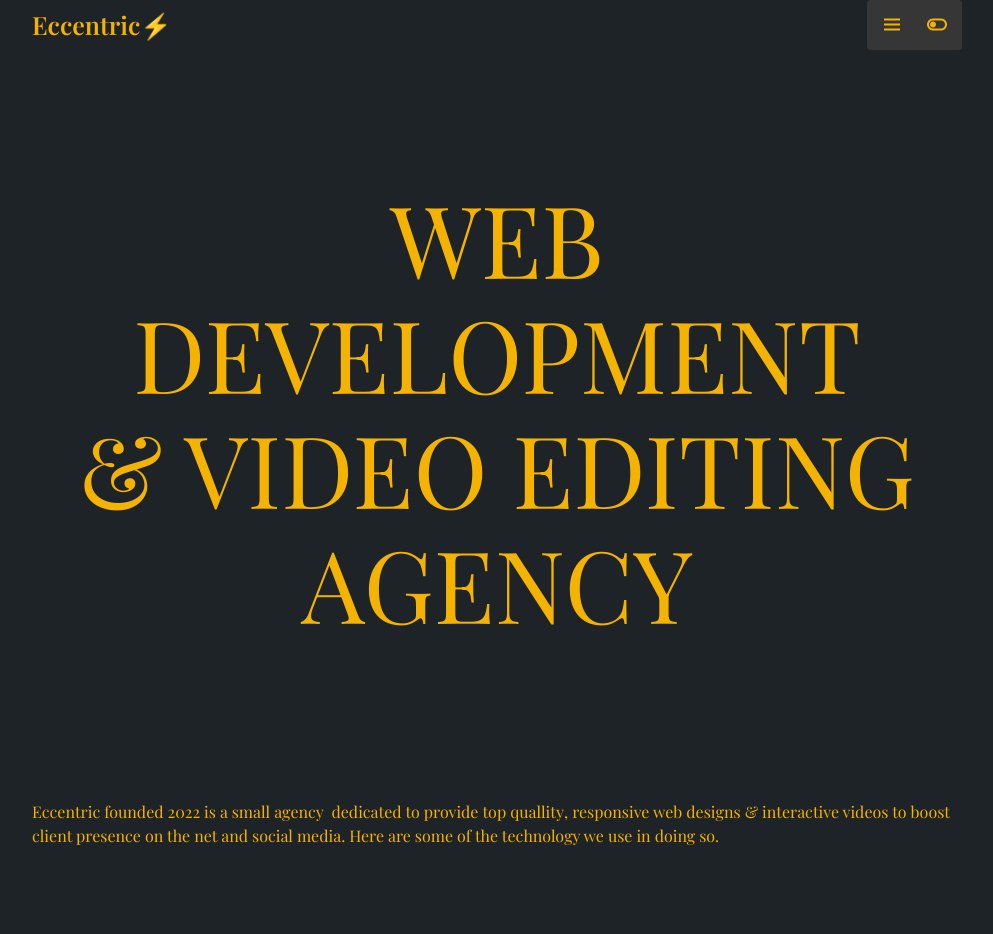
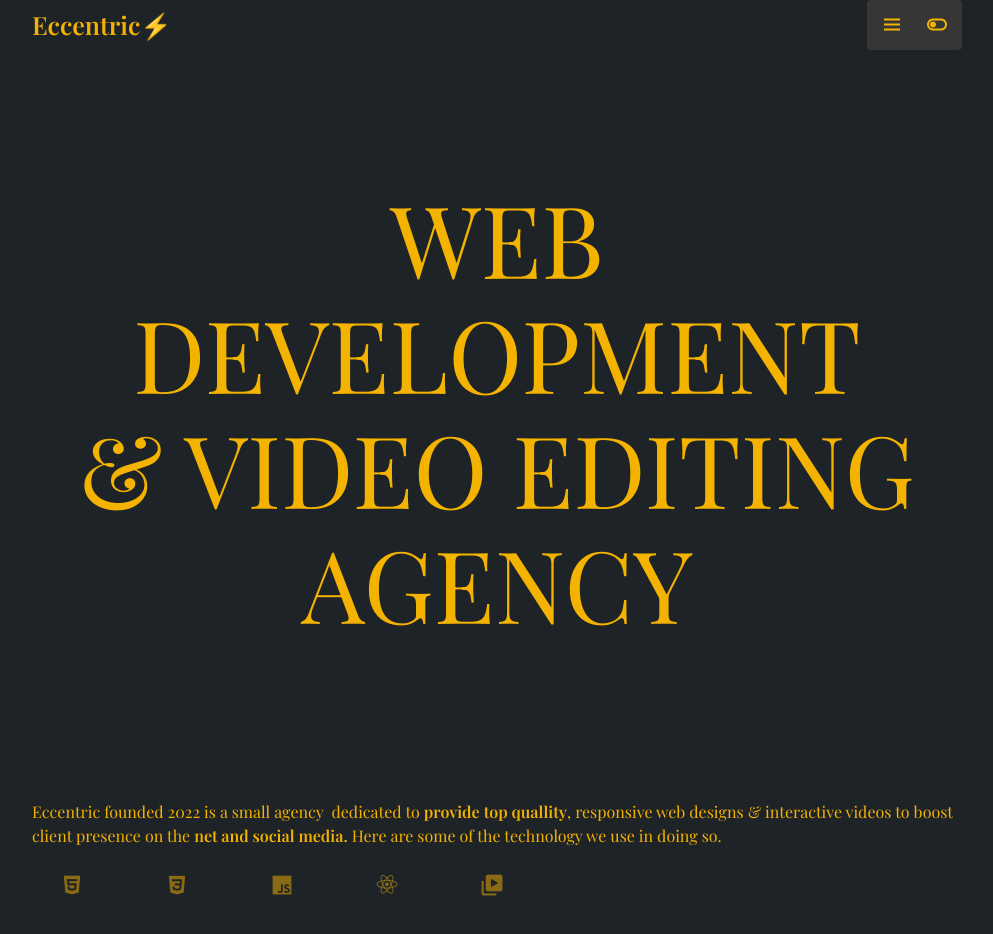
Before and after one commit to PercibalG12/Eccentric, a plain HTML site: page index.html in a window 1280 px wide. Shown: the whole page, without its empty margins (143-1136 px from the left). Drawn offline with nearby package versions, Linux system fonts and the light colour scheme.

Commit message:
animations

```diff
--- a/assets/css/styles.css
+++ b/assets/css/styles.css
@@ -88,10 +88,9 @@ textarea{
     outline: none;
 }
 
-/*
-?RADIAL GRADIENT
-?background: radial-gradient(50% 50% at 50% 50%, rgba(255, 101, 118, .08) 0%, rgba(255, 101, 118, 0) 100%);
-*/
+
+
+
 /* !REUSABLE CLASSES */
 .container{
     max-width: var(--container-width);
@@ -102,6 +101,10 @@ textarea{
 .section{
     padding-block: var(--section-vertical-spacing);
     position: relative;
+}
+
+.d-grid{
+    display: grid;
 }
 /*  */
 
@@ -317,6 +320,78 @@ text-transform: uppercase;
 /*  */
 
 /* !ABOUT ME STYLES */
+.section-decription{
+    gap: 2.5rem;
+    margin-bottom: 2.5rem;
+}
+
+.descriptiion{
+    text-transform: uppercase;
+    font-weight: 300;
+
+}
+
+.text-bold{
+    font-weight: bold;
+}
+
+.teck-stack{
+    max-width: 50rem;
+    grid-template-columns: repeat(auto-fit, minmax(5rem, 1fr)) ;
+    gap: 2.5rem;
+    margin-top: 2.5rem;
+
+}
+
+.teck-stack-item{
+display: flex;
+align-items: center;
+justify-content: center;
+position: relative;
+}
+
+.teck-stack-item i {
+    font-size: 2.5rem;
+    opacity: .5;
+    }
+
+.teck-stack-item::before,
+.teck-stack-item::after{
+    position: absolute;
+    top: -1rem;
+    transform: translateY(-100%);
+    opacity: 0;
+    transition: transform .5s opacity .5s;
+}
+
+.teck-stack-item::before{
+    content: '';
+    border: 1rem solid transparent;
+    border-top-color: var(--dark-color);
+   transform: translateY(0);
+   z-index: 5;
+}
+.teck-stack-item::after{
+    content: attr(data-tooltip);
+   width: max-content;
+    border-top-color: var(--dark-color);
+    padding: .5rem  1rem;
+    border-radius:.4rem ;
+   font-size: 1rem;
+}
+
+.teck-stack-item:hover::before{
+    opacity: 1;
+    transform: translateY(-.6rem);
+}
+
+.teck-stack-item:hover::after{
+    opacity: 1;
+    /* transform: translateY(-.6rem); */
+}
+
+
+
 
 /* !PORTFOLIO STYLES */
 
--- a/assets/js/app.js
+++ b/assets/js/app.js
@@ -44,23 +44,13 @@ if (bodyElement.classList.contains('dark-theme')) {
 themeToggleButton.addEventListener('click', toggleTheme)
 // !SCROLL REVEAL
 
+const sr = ScrollReveal({
+    distance: '50px',
+    duration: 1500,
+    easing: 'cubic-bezier(0.68, -0.55, 0.265, 1.55)'
+});
 
-// const container = document.querySelectorAll('.container');
-// const titleMainTitle = document.querySelectorAll('.title main-title');
-// const sparkle = document.querySelectorAll('.inline-image has-sparkles has-sparkles-alt');
-
-
-// for(let i = 0; i < container.length; i++) {
-//   container[i].addEventListener('mousemove', (e) => {
-//    titleMainTitle[i].style.opacity = 1;
-//    titleMainTitle[i].style.transform = `transition(-100%, -50% ) rotate(5deg)`;
-//     sparkle[i].style.transform = 'scale(1, 1)';
-//    titleMainTitle[i].style.left = e.clientX + "px";
-//   })
-
-//   link[i].addEventListener('mouseleave', (e) => {
-//    titleMainTitle[i].style.opacity = 0;
-//    titleMainTitle[i].style.transform = `transition(-50%, -50%) rotate(-5deg)`;
-//     sparkle[i].style.transform = 'scale(0.8, 0.8)';
-//   })
-// }
+sr.reveal('.main-title', {origin: 'top'})
+sr.reveal('.teck-stack-item', {interval: 250})
+sr.reveal('.logo',{origin: 'left'})
+sr.reveal('.navbar-buttons',{origin: 'right'})
--- a/index.html
+++ b/index.html
@@ -9,7 +9,7 @@
     <link rel="stylesheet"
   href="https://cdn.jsdelivr.net/npm/boxicons@latest/css/boxicons.min.css">
     <!-- !SCROLL REVEAL -->
-    <script src="https://unpkg.com/scrollreveal@4.0.0/dist/scrollreveal.min.js" defer></script>
+    <script src="https://unpkg.com/scrollreveal@4.0.0/dist/scrollreveal.min.js" ></script>
     <!-- !MY STYLESHEET -->
     <link rel="stylesheet" href="./assets/css/styles.css">
 </head>
@@ -71,9 +71,48 @@
     <!-- !ABOUT SECTION -->
     <section class="about-me section" id="about-me">
       <div class="container">
-       Eccentric founded 2022 is a small agency <span class="text-bold"> </span> dedicated to <span class="text-bold">provide</span>  <span class="text-bold"> top quallity</span>, responsive  web designs & interactive videos to boost client presence on the <span class="text-bold">  net and social media.</span> Here are some of the technology we use in doing so.
+
+
+     <div class="section-description d-grip">
+      <div class="scroll-reveal-left">
+      <p class="description">
+          Eccentric founded 2022 is a small agency <span class="text-bold"> </span> dedicated to <span class="text-bold">provide</span>  <span class="text-bold"> top quallity</span>, responsive  web designs & interactive videos to boost client presence on the <span class="text-bold">  net and social media.</span> Here are some of the technology we use in doing so.
+      </p>
+      </div>
+
+      <!-- <div class="scroll-reveal-right">
+        <div class="description-image has-sparkles">
+       <img src="./assets/images/bruno.png" alt="" srcset="">
+        </div>
+        </div> -->
+
+     </div>
+      <div class="teck-stack d-grid">
+
+        <div class="teck-stack-item"data-tooltip="HTML5">
+          <i class="bx bxl-html5"></i>
+        </div>
+
+        <div class="teck-stack-item"data-tooltip="CSS3">
+          <i class="bx bxl-css3"></i>
+        </div>
+
+        <div class="teck-stack-item"data-tooltip="JAVASCRIPT">
+          <i class="bx bxl-javascript"></i>
+        </div>
+
+        <div class="teck-stack-item"data-tooltip="REACT.JS">
+          <i class="bx bxl-react"></i>
+        </div>
+
+        <div class="teck-stack-item"data-tooltip="DAVINCI RESOLVE">
+          <i class='bx bxs-videos'></i>
+        </div>
+      </div>
       </div>
     </section>
+
+
 
 
     <!-- !PORTFOLIO SECTION -->
```
